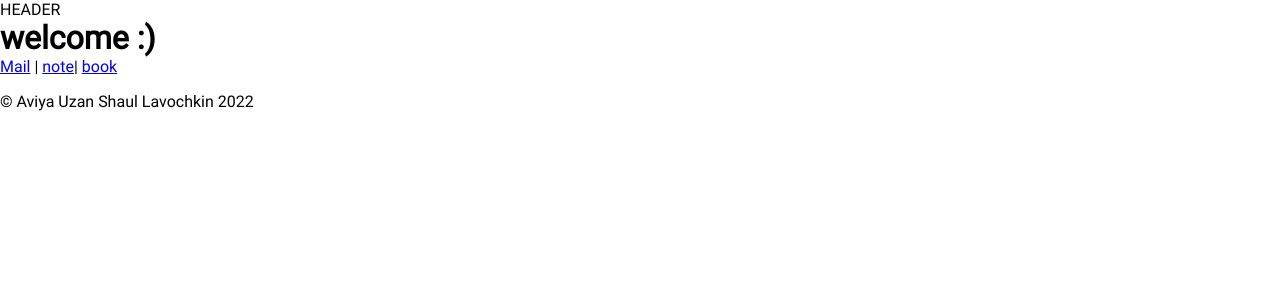
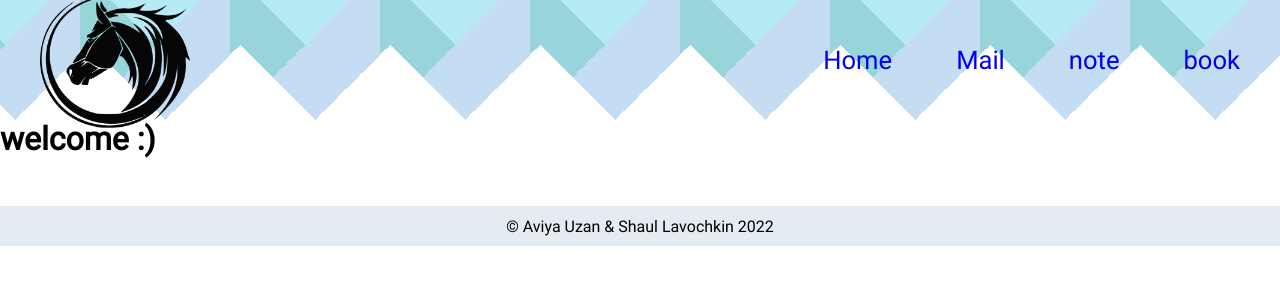
Before and after one commit to AviyaUzan/Appsus, a plain HTML site: page index.html in a window 1280 px wide. Drawn offline with Linux system fonts and the light colour scheme.

Commit message:
added footer & header also the books

```diff
--- a/css/apps/email/email-app.css
+++ b/css/apps/email/email-app.css
@@ -24,7 +24,7 @@ flex-direction: column;
     border:none;
 }
  .centered {
-    position: fixed;
+    position: relative;
   }
 
   .textfield {
--- a/css/apps/email/email-side-nav.css
+++ b/css/apps/email/email-side-nav.css
@@ -1,9 +1,8 @@
 .email-side-nav{
-    width: 10%;
+    width: 200px;
     height: 54em;
     flex-direction: column;
     margin-left: 2%;
-    /* background-color: rgb(221, 147, 51); */
    gap: 3%;
 }
 
--- a/css/cmps/footer.css
+++ b/css/cmps/footer.css
@@ -0,0 +1,10 @@
+.app-footer{
+    height: 5vh;
+    display: flex;
+    justify-content: center;
+    align-items: center;
+    background-color:silver;
+    background-color:#e4ebf1;
+    font-size: 1em;
+    margin-top: 3em;
+}
--- a/css/cmps/header.css
+++ b/css/cmps/header.css
@@ -0,0 +1,32 @@
+.app-header{
+    height: 15vh;
+    display: flex;
+    justify-content: space-between;
+    align-items: center;
+    background:
+     linear-gradient(315deg, transparent 75%, #ffffff 0)-10px 0,
+    linear-gradient(45deg, transparent 75%, #ffffff 0)-10px 0,
+    linear-gradient(135deg, #c5ddf3 50%, transparent 0) 0 0,
+    linear-gradient(45deg, #b6ebf5 50%, #97d5da 0) 0 0;
+    transform: rotate(180deg);
+    background-size: 150px 150px;
+}
+
+.header-logo{
+    height: 150px;
+    padding-left: 2.5em;
+    transform: rotate(180deg);
+}
+
+.header-nav{
+    transform: rotate(180deg);
+    padding-right: 2.5em;
+    display: flex;
+    gap: 4em;
+    /* font-size: 1.6em; */
+}
+
+.header-nav > * {
+    text-decoration: none;
+    font-size: 1.6em
+}
--- a/js/apps/mail/cmps/new-email.cmp.js
+++ b/js/apps/mail/cmps/new-email.cmp.js
@@ -1,3 +1,4 @@
+import {eventBus} from '../../../services/eventBus-service.js'
 export default {
     template: `
     <form  v-if="isNewEmailShow" @submit.prevent="onAddEmail" class="new-email">
@@ -9,11 +10,14 @@ export default {
                     <input v-model="email.subject" class="new-email-title" type="text" placeholder="Subject">
                     <textarea v-model="email.body" class="new-email-text" name="" id="" rows="10"></textarea>
                     <div class="new-email-btns">
-                        <button type="submit" class="send email-action" ><img src="assest/icons/send.svg" alt=""></button>
-                        <button class="email-action" ><img src="assest/icons/delete.svg" alt=""></button>
+                        <button type="submit" class="send email-action" ><img src="assest/icons/send.svg"></button>
+                        <button @click="isNewEmailShow = !isNewEmailShow" @click.stop="sendToDrafts" class="email-action" ><img src="assest/icons/delete.svg" alt=""></button>
                     </div>
 </form>
     `,
+    	components: {
+            eventBus
+        },
     data() {
         return {
             isNewEmailShow: true,
@@ -31,6 +35,9 @@ export default {
         this.$refs.whoToSent.focus()
     },
     methods: {
+        sendToDrafts(){
+            eventBus.emit('send-to-drafts', this.email)
+        },
         onAddEmail(){
             this.$emit("addEmail", this.email)
         }
--- a/js/cmps/app-footer.cmp.js
+++ b/js/cmps/app-footer.cmp.js
@@ -1,7 +1,7 @@
 export default {
 	template: `
     <footer class="app-footer">
-       <p>&copy; Aviya Uzan Shaul Lavochkin 2022</p>
+       <p>&copy; Aviya Uzan & Shaul Lavochkin 2022</p>
     </footer>
    `,
 	data() {
--- a/js/cmps/app-header.cmp.js
+++ b/js/cmps/app-header.cmp.js
@@ -1,7 +1,13 @@
 export default {
  template:`
  <header class="app-header">
-    HEADER
+   <nav class="header-nav">
+     <router-link to="/">Home</router-link>
+     <router-link to="/email/all">Mail</router-link>
+     <router-link to="/note">note</router-link>
+     <router-link to="/book">book</router-link>
+    </nav>
+    <div><img class="header-logo" src="assest/icons/header-logo.png"></div>
  </header>
 `,
   data() {
--- a/js/pages/email-app.cmp.js
+++ b/js/pages/email-app.cmp.js
@@ -2,13 +2,14 @@ import { emailService } from '../apps/mail/services/email-service.js';
 import emailList from '../apps/mail/pages/email-list.cmp.js';
 import emailDetails from '../apps/mail/pages/email-details.cmp.js';
 import emailSideNav from '../apps/mail/cmps/email-side-nav.cmp.js';
+import { eventBus } from '../services/eventBus-service.js';
 
 export default {
     template: `
     <section class="email-app">
                 <div class="search-email-container" >
                     <div class="centered">
-                        <label><input type="text" class="textfield" required><span class="placeholder">Search Email</span></label>
+                        <label><input v-model="search" type="text" class="textfield" required><span class="placeholder">Search Email</span></label>
                     </div>
                 </div>
                     <div class="email-content">
@@ -25,14 +26,19 @@ export default {
     data() {
         return {
             emails: null,
-            filterBy: 'all',
+            filterBy:'all',
+            search: '',
         };
     },
     created() {
         // const { emailId } = this.$route.params
         emailService.query().then(emails => this.emails = emails)
+        eventBus.on('send-to-email',this.sendToDrafts)
     },
     methods: {
+        sendToDrafts(email){
+            console.log('email',email)
+        },
         filterByEmailState(filterBy) {
             this.filterBy = filterBy;
             console.log('this.filterBy', this.filterBy);
@@ -49,8 +55,15 @@ export default {
             })
         },
     },
+
     computed: {
         emailsToShow() {
+            if(this.search) {
+                const regex = new RegExp(this.search, 'i')
+                return this.emails.filter(
+                 email => regex.test(email.body) || regex.test(email.name) || regex.test(email.subject)
+                )
+            }
             if (this.filterBy === 'all') return this.emails;
             return this.emails.filter((email) => {
                 return email.state === this.filterBy;
--- a/js/pages/home-page.cmp.js
+++ b/js/pages/home-page.cmp.js
@@ -1,10 +1,5 @@
 export default {
 	template: `
  <h1>welcome :)</h1>
- 	<nav>
-        <router-link to="/email/all">Mail</router-link> |
-        <router-link to="/note">note</router-link>|
-        <router-link to="/book">book</router-link>
-    </nav>
 `
 }
```
Also changed, not shown: assest/icons/header-logo.png (added).
